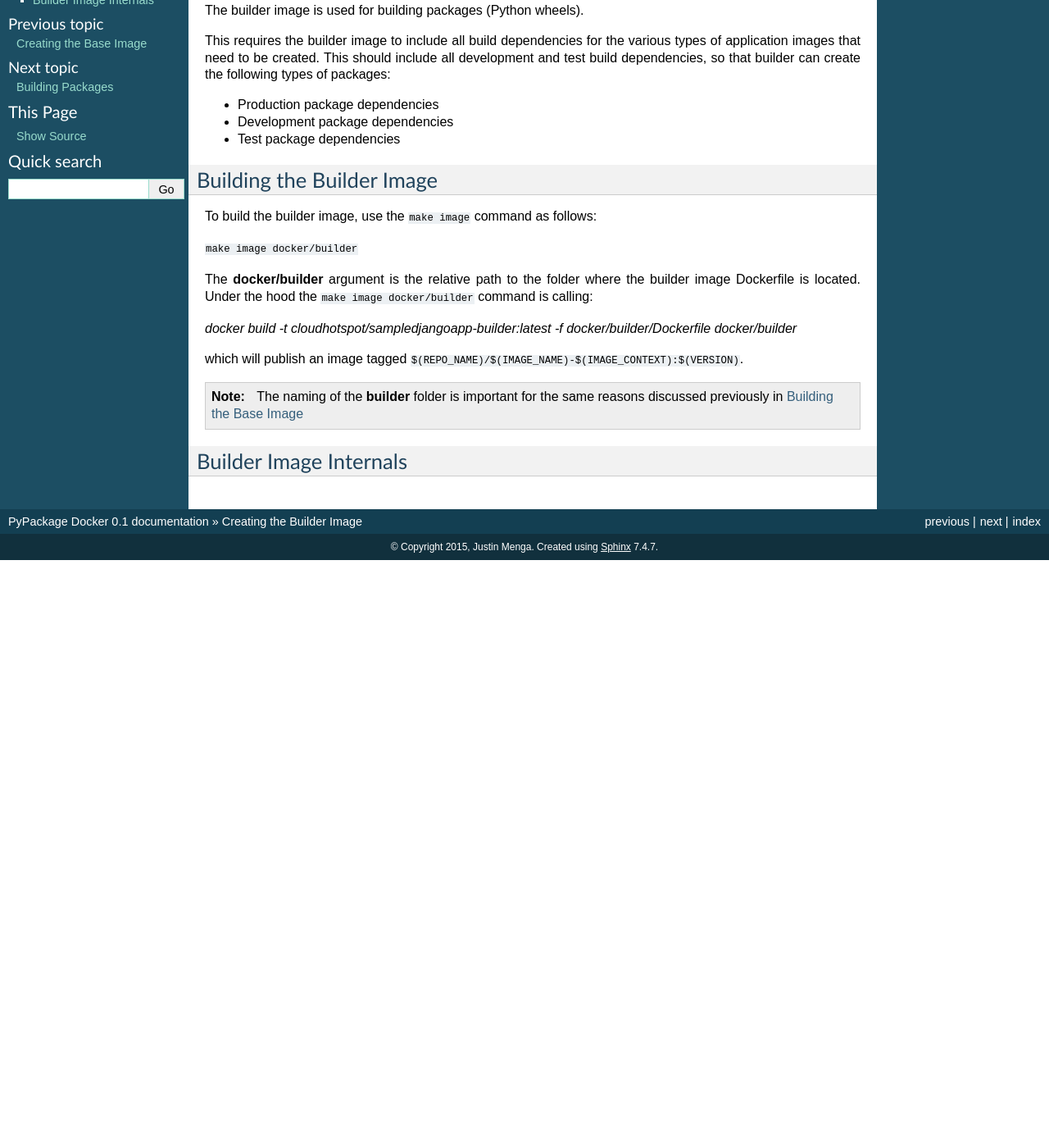
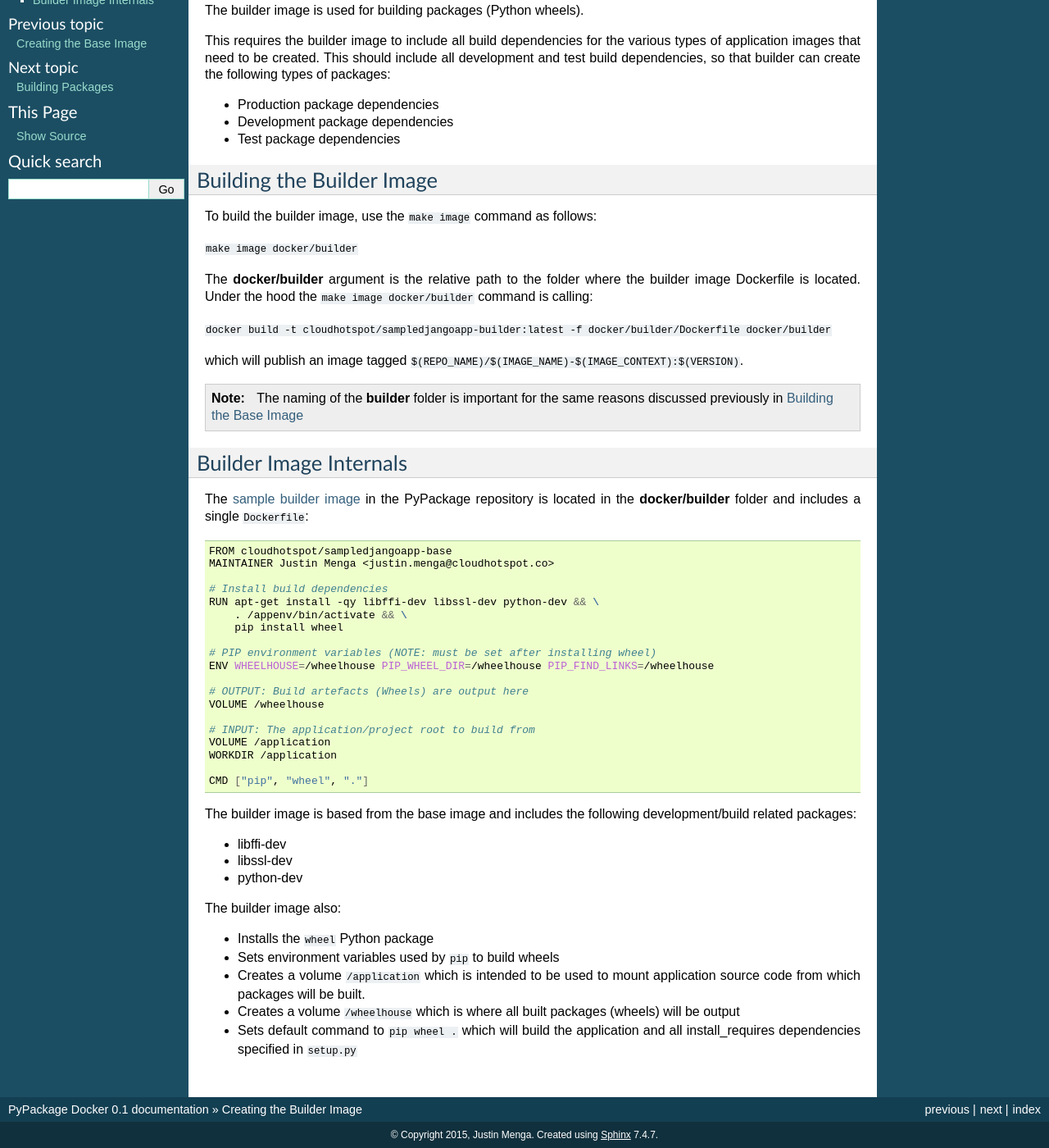
Before and after one commit to cloudhotspot/pypackage-docker, a Sphinx documentation site: the page built from docs/creating_builder_images.rst, in a window 1280 px wide and 1400 px high, scrolled down 146 px. Shown: the whole window at 82% size. Built offline with Sphinx 7.4.7, drawn with Linux system fonts in a browser that asks for light colours; before the commit the page ends 900 px from its top, so only the background shows below that.

Commit message:
More docs

```diff
--- a/docs/creating_base_images.rst
+++ b/docs/creating_base_images.rst
@@ -76,7 +76,6 @@ The sample Dockerfile for the base image is listed below:
   RUN chmod +x /usr/local/bin/entrypoint.sh
   ENTRYPOINT ["entrypoint.sh"]
 
-
 As you can see, the base image is based from the official Ubuntu Trusty Docker image and includes the following packages:
 
 * python (Python 2.7)
--- a/docs/creating_builder_images.rst
+++ b/docs/creating_builder_images.rst
@@ -1,3 +1,5 @@
+.. _creating_the_builder_image
+
 Creating the Builder Image
 ==========================
 
@@ -21,7 +23,7 @@ To build the builder image, use the ``make image`` command as follows:
 
 The **docker/builder** argument is the relative path to the folder where the builder image Dockerfile is located.  Under the hood the ``make image docker/builder`` command is calling:
 
-`docker build -t cloudhotspot/sampledjangoapp-builder:latest -f docker/builder/Dockerfile docker/builder`
+``docker build -t cloudhotspot/sampledjangoapp-builder:latest -f docker/builder/Dockerfile docker/builder``
 
 which will publish an image tagged ``$(REPO_NAME)/$(IMAGE_NAME)-$(IMAGE_CONTEXT):$(VERSION)``.
 
@@ -29,3 +31,45 @@ which will publish an image tagged ``$(REPO_NAME)/$(IMAGE_NAME)-$(IMAGE_CONTEXT)
 
 Builder Image Internals
 -----------------------
+
+The |sample_builder_image| in the PyPackage repository is located in the **docker/builder** folder and includes a single ``Dockerfile``:
+
+.. code-block:: bash
+
+  FROM cloudhotspot/sampledjangoapp-base
+  MAINTAINER Justin Menga <justin.menga@cloudhotspot.co>
+
+  # Install build dependencies
+  RUN apt-get install -qy libffi-dev libssl-dev python-dev && \
+      . /appenv/bin/activate && \
+      pip install wheel
+
+  # PIP environment variables (NOTE: must be set after installing wheel)
+  ENV WHEELHOUSE=/wheelhouse PIP_WHEEL_DIR=/wheelhouse PIP_FIND_LINKS=/wheelhouse
+
+  # OUTPUT: Build artefacts (Wheels) are output here
+  VOLUME /wheelhouse
+
+  # INPUT: The application/project root to build from
+  VOLUME /application
+  WORKDIR /application
+
+  CMD ["pip", "wheel", "."]
+
+The builder image is based from the base image and includes the following development/build related packages:
+
+* libffi-dev
+* libssl-dev
+* python-dev
+
+The builder image also:
+
+* Installs the ``wheel`` Python package
+* Sets environment variables used by ``pip`` to build wheels
+* Creates a volume ``/application`` which is intended to be used to mount application source code from which packages will be built.
+* Creates a volume ``/wheelhouse`` which is where all built packages (wheels) will be output
+* Sets default command to ``pip wheel .`` which will build the application and all install_requires dependencies specified in ``setup.py``
+
+.. |sample_builder_image| raw:: html
+
+  <a href="https://github.com/cloudhotspot/pypackage-docker/tree/master/docker/builder" target="_blank">sample builder image</a>
```
Also changed, not shown: docs/building_packages.rst (+76 -0 lines).
